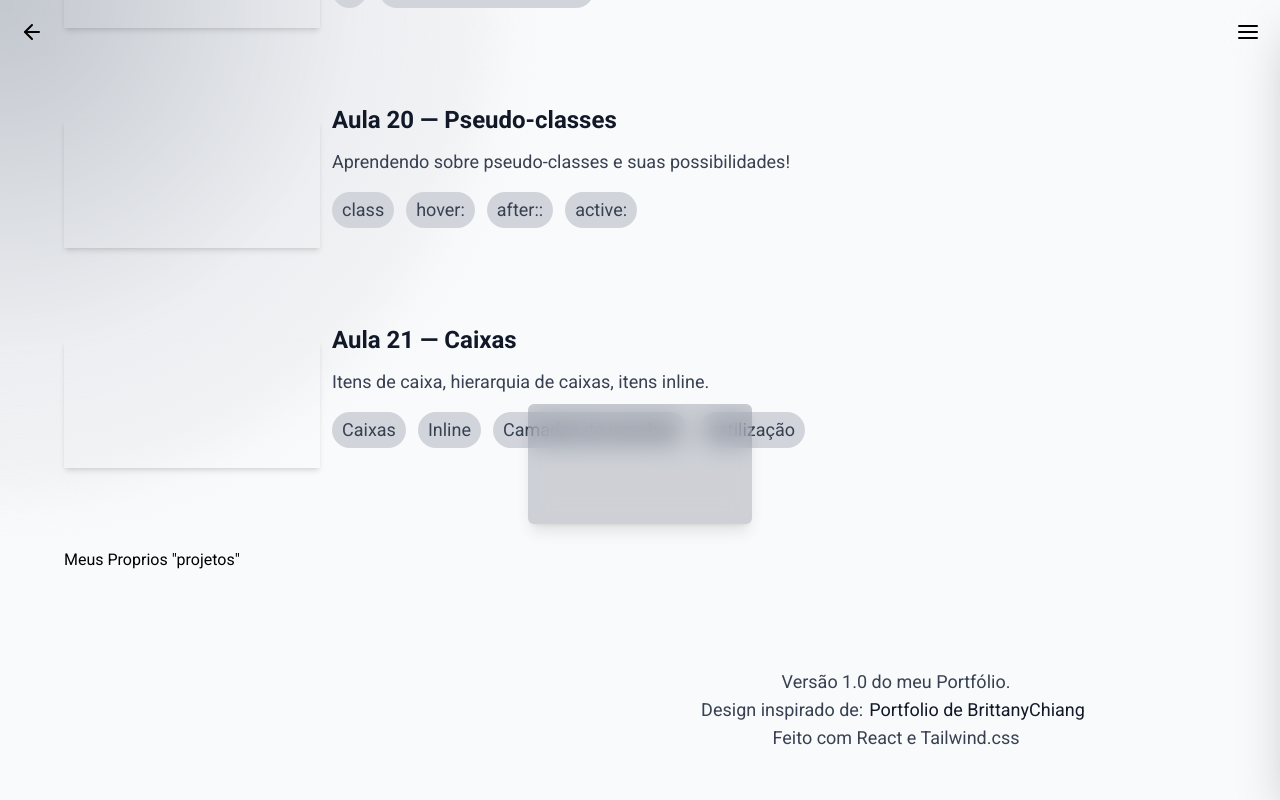
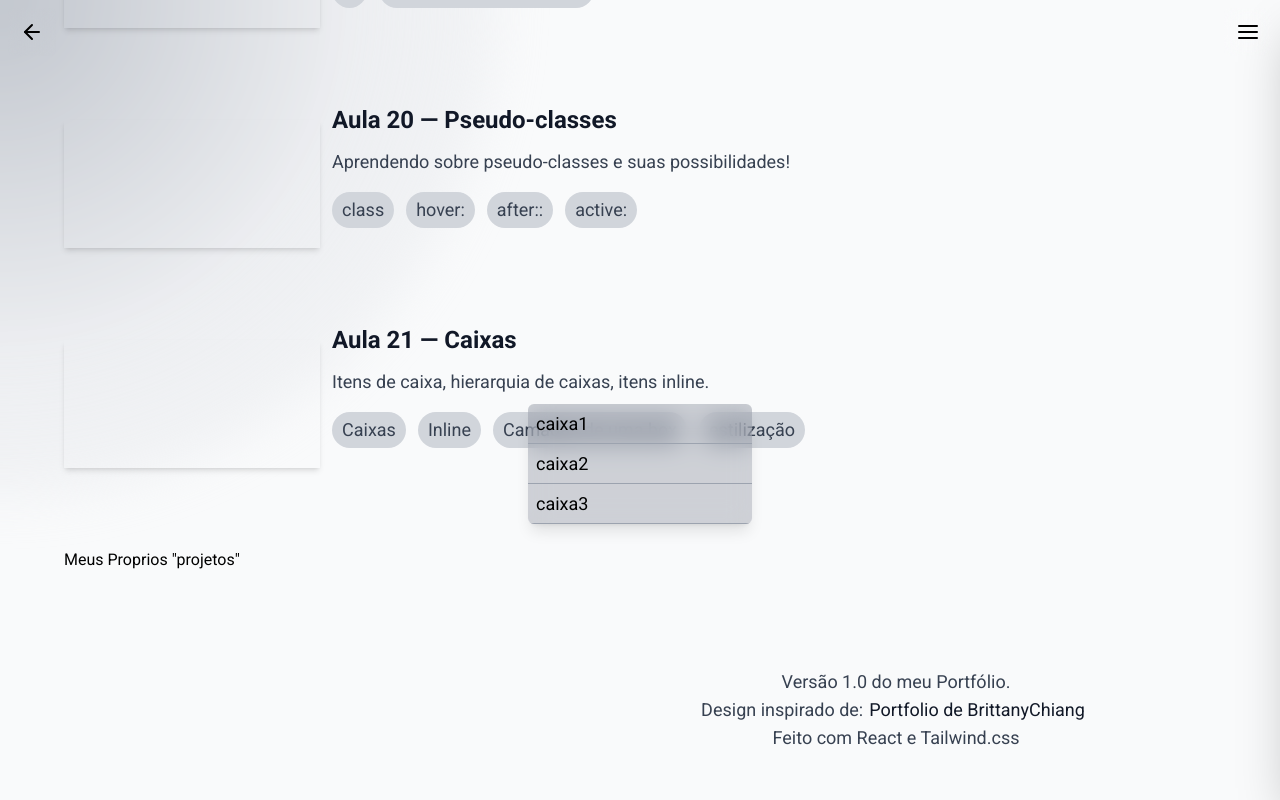
Before and after one commit to MatthewJesus7/Portfolio, a React (Create React App) app in the folder matthew/: page /Progress in a window 1280 px wide. Both pictures are taken after a click on the element 640 px from the left and 4876 px from the top of the page. Shown: the part 4472-5272 px from the top of the page. Built offline with nearby package versions, Linux system fonts and the light colour scheme.

Commit message:
nova feature: PopUp 100% concluida

```diff
--- a/matthew/src/Components/Items/popup/PopUp.jsx
+++ b/matthew/src/Components/Items/popup/PopUp.jsx
@@ -1,16 +1,28 @@
-import { useState, useRef, useImperativeHandle, forwardRef } from "react";
+import { useState, useEffect, useRef, useImperativeHandle, forwardRef } from "react";
 import Menu from "../../Layout/Menu";
 import PopUpItem from "./PopUpItem";
 
-const PopUp = forwardRef(({ height, children }, ref) => {
+const PopUp = forwardRef(({ height, name, items }, ref) => {
   const [position, setPosition] = useState({ x: 0, y: 0 });
   const [isMenuOpen, setIsMenuOpen] = useState(false);
   const menuRef = useRef();
 
 
-  const handleOpenMenu = (event) => {
+
+  const [filteredItems, setFilteredItems] = useState([]);
+
+  const handleOpenMenu = (event, name) => {
     const { pageX, pageY } = event;
+
+    // Define a posição do menu
     setPosition({ x: pageX, y: pageY });
+
+    // Atualiza os itens filtrados com base no "name"
+    if (name && Array.isArray(items)) {
+      const matchingGroup = items.find((group) => group.name === name);
+      setFilteredItems(matchingGroup ? matchingGroup.items : []);
+    }
+
     setIsMenuOpen(true);
     menuRef.current.openMenu();
   };
@@ -23,12 +35,12 @@ const PopUp = forwardRef(({ height, children }, ref) => {
     handleOpenMenu,
   }));
 
+
   return (
     <Menu
       customclass="absolute -translate-x-1/2 w-56
-      transition-all duration-500 ease-in-out overflow-hidden rounded-md
-      backdrop-blur-md bg-gray-500/30 shadow-lg
-      "
+      transition-all duration-400 ease-in-out overflow-hidden rounded-md
+      backdrop-blur-md bg-gray-500/30 shadow-lg"
       style={{
         ...(isMenuOpen
           ? {
@@ -43,7 +55,15 @@ const PopUp = forwardRef(({ height, children }, ref) => {
       CloseMenuEndAnimating={`h-0 none`}
       ref={menuRef}
     >
-      {children}
+      {filteredItems.length > 0 ? (
+        <ul>
+          {filteredItems.map((item, idx) => (
+            <PopUpItem key={idx} text={item.text} />
+          ))}
+        </ul>
+      ) : (
+        <p className="text-center">Nenhum item encontrado</p>
+      )}
     </Menu>
   );
 });
--- a/matthew/src/Components/Items/popup/PopUpItem.jsx
+++ b/matthew/src/Components/Items/popup/PopUpItem.jsx
@@ -1,7 +1,12 @@
-const PopUpItem = ({text}) => {
+const PopUpItem = ({text, href}) => {
     return(
-        <li className="list-none h-10 w-full border-2 border-gray-600 bg-gray-400 rounded-md-top flex  items-center px-2">
-            <p className="text-black">{text}</p>
+        <li
+        className="
+        popup-item list-none h-10 w-full mb-1px border-b border-gray-400  transition-transform ease-in duration-400 hover:cursor-pointer hover:shadow-md hover:rounded-md hover:bg-gray-50/50"
+        >
+            <a href={href} className="size-full px-2 flex items-center">
+                <p className="text-black">{text}</p>
+            </a>
         </li>
     );
 };
--- a/matthew/src/Components/Layout/Card.jsx
+++ b/matthew/src/Components/Layout/Card.jsx
@@ -5,7 +5,7 @@ function Card({ type, proof, title, text, children, href, backgroundImage, pictu
     return(
         <a href={href} target="_blank" rel="noreferrer">
 
-            <div className={`flex ${type} md:flex-row -m-5  mb-12 p-5 justify-between rounded-lg
+            <div className={`card flex ${type} md:flex-row -m-5  mb-12 p-5 justify-between rounded-lg
             transition-all hover:bg-gray-300/40 hover:backdrop-blur-md
             `}
             onClick={onClick}
--- a/matthew/src/Components/Pages/Progress.jsx
+++ b/matthew/src/Components/Pages/Progress.jsx
@@ -8,16 +8,33 @@ import PopUp from "../Items/popup/PopUp";
 
 import { useState, useRef } from "react";
 
+const groupedItems = [
+    { name:"caixas",
+        items: [
+        { text: "caixa1", href: "" },
+        { text: "caixa2", href: "" },
+        { text: "caixa3", href: "" }
+    ]},
+
+    { name: "group2", items: [{ text: "item3" }, { text: "item4" }] },
+    { name: "group3", items: [{ text: "item5" }, { text: "item6" }] },
+  ];
+
+
+
 const Progress = () => {
+    const [activeName, setActiveName] = useState(null);
     const popUpRef = useRef();
 
-    const ShowPopUp = ( event) => {
+    const ShowPopUp = (event, name) => {
         event.preventDefault();
         if (popUpRef.current) {
-            popUpRef.current.handleOpenMenu(event);
-            console.log("showPopUp Ativo")
+          popUpRef.current.handleOpenMenu(event, name);
+          setActiveName(name);
+          console.log(`ativado: ${name}`)
         }
-    };
+      };
+
 
     return(
         <div>
@@ -332,7 +349,7 @@ const Progress = () => {
                 </Card>
 
                 <Card
-                onClick={ShowPopUp}
+                onClick={(event) => ShowPopUp(event, "caixas")}
                 href="#"
                 type="picture"
                 // proof=""
@@ -348,11 +365,12 @@ const Progress = () => {
 
                 </Card>
 
-                <PopUp
-                height="h-[120px]"
-                ref={popUpRef}>
-
-                </PopUp>
+                 <PopUp
+                 height="h-[120px]"
+                 ref={popUpRef}
+                 name={activeName}
+                 items={groupedItems}
+                 />
 
                 <h3>Meus Proprios "projetos"</h3>
 
--- a/matthew/src/index.css
+++ b/matthew/src/index.css
@@ -31,6 +31,20 @@ p {
     @apply text-lg;
 }
 
-.rounded-md-top {
-    @apply rounded-tl-md rounded-tr-md;
+div:has(.card:hover) .card:not(:hover) {
+    filter: blur(1px);
+    opacity: 0.5;
+    transform: scale(0.99);
+    transition: all 0.3s ease;
 }
+
+.card:hover {
+    transform: scale(1.01);
+}
+
+ul:has(.popup-item:hover) .popup-item:not(:hover) {
+    filter: blur(1px);
+    opacity: 0.5;
+    transform: scale(0.95);
+    transition: all 0.3s ease;
+  }
```
